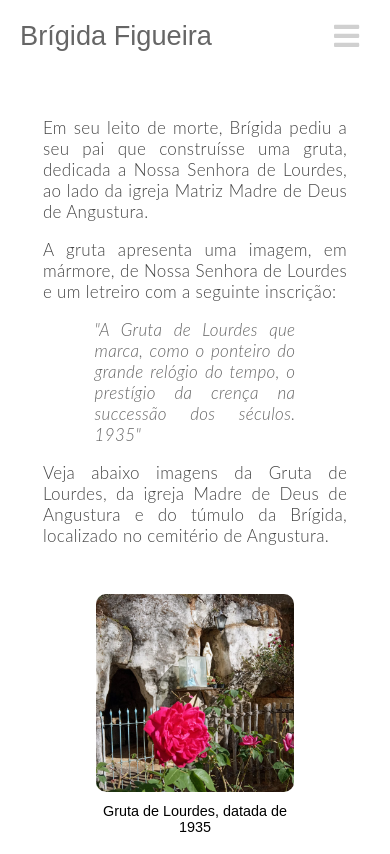
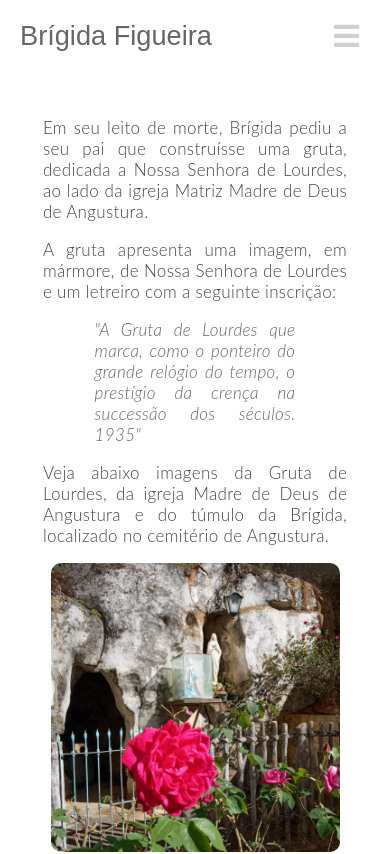
Before and after one commit to jadefr/brigida, a React (Create React App) app: page /gruta in a window 390 px wide. Shown: the top 854 px of the page. Built offline with nearby package versions, Linux system fonts and the light colour scheme.

Commit message:
Rearrange image styling

```diff
--- a/src/components/Footer/Footer.css
+++ b/src/components/Footer/Footer.css
@@ -16,7 +16,7 @@
     margin: 0 2px;
 }
 .footer-text {
-    color: rgba(204, 204, 204, 0.89);
+    color: rgba(204, 204, 204, 0.91);
     font-style: italic;
 }
 
--- a/src/components/ImageSource/ImageSource.css
+++ b/src/components/ImageSource/ImageSource.css
@@ -3,6 +3,7 @@
     align-items: center;
     justify-content: center;
     flex-direction: column;
+    padding: 3% 11%;
 }
 
 .image-source__img {
@@ -11,7 +12,6 @@
 }
 
 .image-source__title {
-    /*padding-top: 0.7rem;*/
     padding: 0.7rem;
     text-align: center;
 }
@@ -21,4 +21,8 @@
     .image-source__title {
         font-size: 0.9rem;
     }
+
+    .image-source__container {
+        padding: 0;
+    }
 }
--- a/src/views/Gruta/Gruta.css
+++ b/src/views/Gruta/Gruta.css
@@ -8,10 +8,6 @@
     padding: 0 17%;
 }
 
-.gruta__img-row {
-    margin: 3rem;
-}
-
 @media (min-width: 1460px){
     .gruta__row {
         padding: 0 25%;
```
